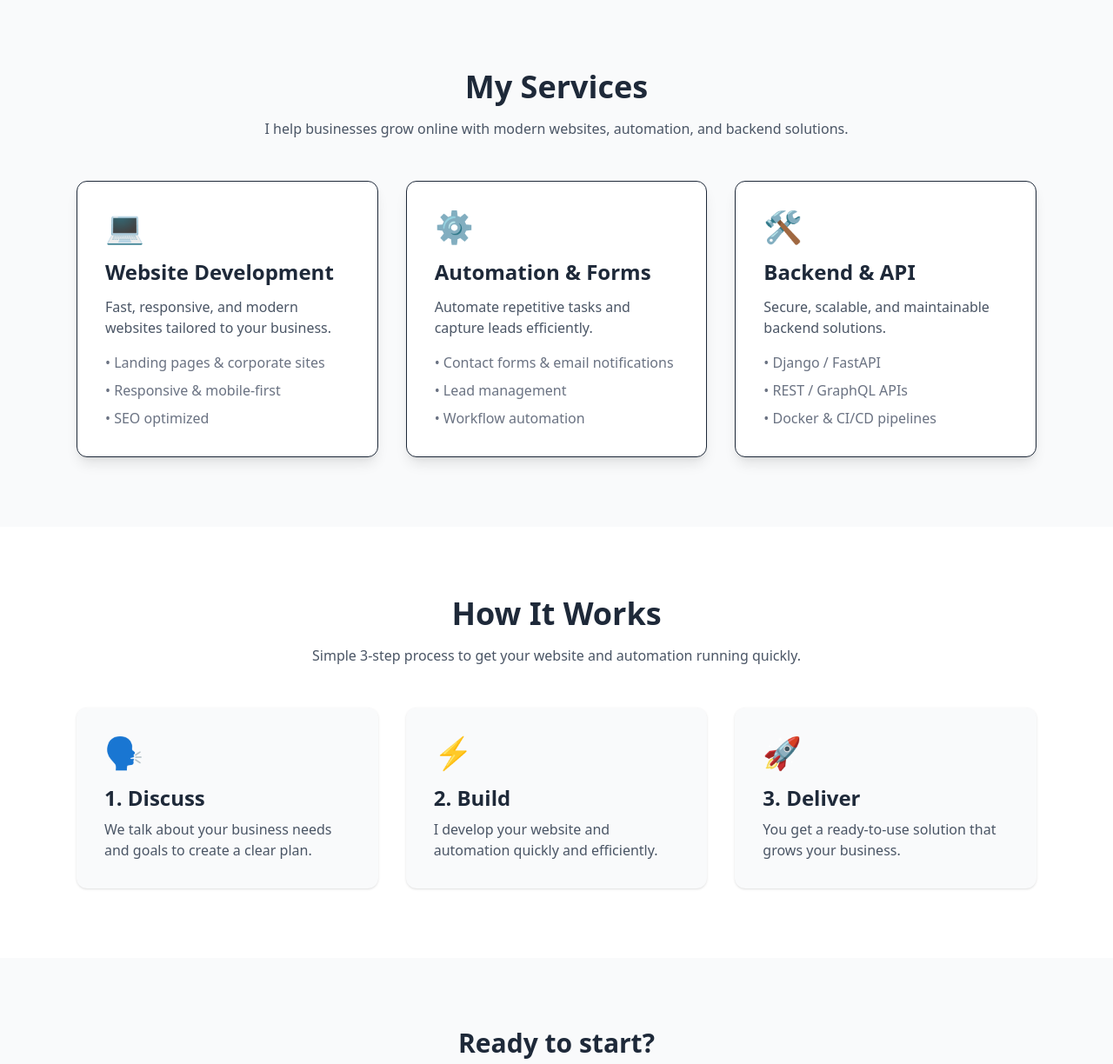
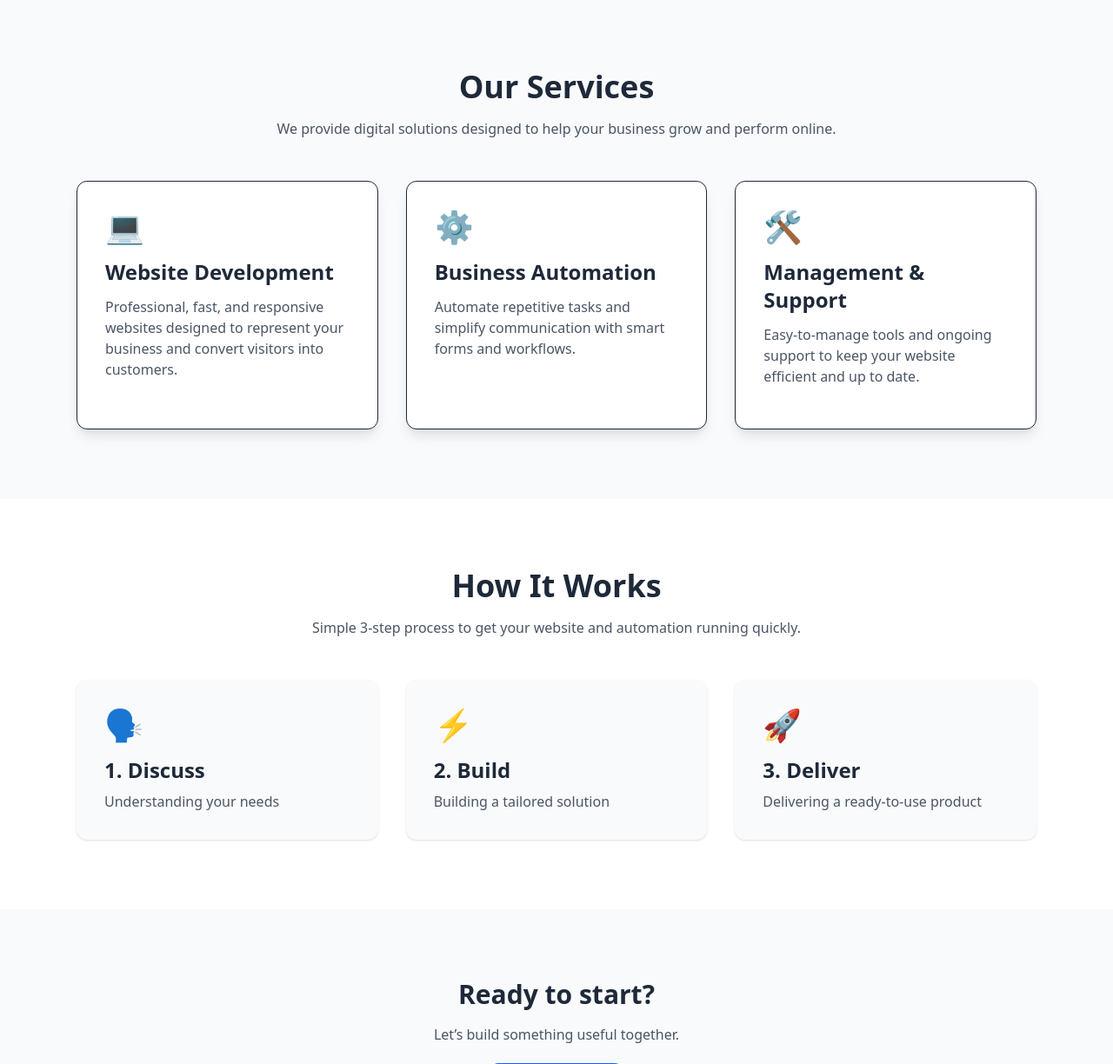
Before and after one commit to noxbike/smart-business-site, a Django app: page /services/ in a window 1280 px wide. Shown: the part 60-1284 px from the top of the page at 87% size. Run offline with Django 5.2, Linux system fonts and the light colour scheme.

Commit message:
add a context file where i can quickly modify text or color without breaking the code

```diff
--- a/app/contacts/templates/contacts/contact.html
+++ b/app/contacts/templates/contacts/contact.html
@@ -34,7 +34,7 @@ Contact Us - {{ SITE_NAME }}
         {{ form.message }}
       </div>
 
-      <button type="submit" class="bg-blue-600 text-white px-6 py-3 rounded-lg hover:bg-blue-700 transition">
+      <button type="submit" class="bg-{{ SITE_COLOR1 }}-600 text-white px-6 py-3 rounded-lg hover:bg-{{ SITE_COLOR1 }}-700 transition">
         Send Message
       </button>
 
--- a/app/contacts/templates/contacts/contact_success.html
+++ b/app/contacts/templates/contacts/contact_success.html
@@ -6,7 +6,7 @@
   <div class="max-w-3xl mx-auto px-6">
     <h1 class="text-4xl font-bold mb-4">Thank you!</h1>
     <p class="text-gray-600 mb-8">Your message has been received. I will get back to you shortly.</p>
-    <a href="{% url 'home' %}" class="bg-blue-600 text-white px-6 py-3 rounded-lg hover:bg-blue-700 transition">
+    <a href="{% url 'home' %}" class="bg-{{ SITE_COLOR1 }}-600 text-white px-6 py-3 rounded-lg hover:bg-{{ SITE_COLOR1 }}-700 transition">
       Back to Home
     </a>
   </div>
--- a/app/core/context.py
+++ b/app/core/context.py
@@ -1,9 +1,36 @@
 def site_info(request):
     return {
+        "SITE_NAV_COLOR": "gray",
+        "SITE_COLOR1": "blue",
+        "SITE_COLOR2": "red",
         'SITE_NAME': 'Your Business',
         "SITE_TAGLINE": "We help your business grow",
         "SITE_DESCRIPTION": "Professional services to elevate your business presence online.",
         "SITE_CONTACT": "Get in touch with us",
+        "SITE_ABOUT": "We help businesses build a strong and reliable online presence.",
+        "SITE_MISSION": "Our mission is to help businesses grow online by providing clear, modern, and effective digital solutions. We focus on simplicity, performance, and long-term reliability.",
+        "SITE_HOW_WE_WORK": "We work closely with our clients to understand their unique needs and deliver tailored solutions that drive results.",
+        "SITE_OUR_SERVICES": "We provide digital solutions designed to help your business grow and perform online.",
+        "SITE_SERVICES_TITLES": [
+            "Website Development",
+            "Business Automation",
+            "Management & Support",
+            ],
+        "SITE_SERVICES_DETAILS": [
+            "Professional, fast, and responsive websites designed to represent your business and convert visitors into customers.",
+            "Automate repetitive tasks and simplify communication with smart forms and workflows.",
+            "Easy-to-manage tools and ongoing support to keep your website efficient and up to date.",
+        ],
+        "SITE_HOW_IT_WORKS_TITLES": [
+            "1. Discuss",
+            "2. Build",
+            "3. Deliver",
+        ],
+        "SITE_HOW_IT_WORKS": [
+            "Understanding your needs",
+            "Building a tailored solution",
+            "Delivering a ready-to-use product",
+        ],
         "CONTACT_EMAIL": "contact@yourbusiness.com",
         "CONTACT_PHONE": "+1-800-123-4567",
         "ADDRESS_LINE1": "123 Business St.",
--- a/app/core/templates/core/home.html
+++ b/app/core/templates/core/home.html
@@ -13,7 +13,7 @@
       {{ SITE_DESCRIPTION }}
     </p>
     <a href="{% url 'contact' %}"
-       class="bg-blue-600 text-white px-6 py-3 rounded-lg">
+       class="bg-{{ SITE_COLOR1 }}-600 text-white px-6 py-3 rounded-lg">
       Contact Us
     </a>
   </div>
--- a/app/core/templates/core/services.html
+++ b/app/core/templates/core/services.html
@@ -8,9 +8,9 @@ Our Services - My Smart Business Site
 <!-- SERVICES Améliorés -->
 <section class="py-20 bg-gray-50">
   <div class="max-w-6xl mx-auto px-6 text-center mb-12">
-    <h2 class="text-4xl font-bold mb-4">My Services</h2>
+    <h2 class="text-4xl font-bold mb-4">Our Services</h2>
     <p class="text-gray-600 max-w-2xl mx-auto">
-      I help businesses grow online with modern websites, automation, and backend solutions.
+      {{ SITE_OUR_SERVICES }}
     </p>
   </div>
 
@@ -19,37 +19,22 @@ Our Services - My Smart Business Site
     <!-- Service 1 -->
     <div class="bg-white border rounded-xl p-8 shadow-lg hover:shadow-2xl transition duration-300">
       <div class="text-blue-600 text-4xl mb-4">💻</div>
-      <h3 class="text-2xl font-semibold mb-3">Website Development</h3>
-      <p class="text-gray-600 mb-4">Fast, responsive, and modern websites tailored to your business.</p>
-      <ul class="text-gray-500 space-y-2">
-        <li>• Landing pages & corporate sites</li>
-        <li>• Responsive & mobile-first</li>
-        <li>• SEO optimized</li>
-      </ul>
+      <h3 class="text-2xl font-semibold mb-3">{{ SITE_SERVICES_TITLES.0 }}</h3>
+      <p class="text-gray-600 mb-4">{{ SITE_SERVICES_DETAILS.0 }}</p>
     </div>
 
     <!-- Service 2 -->
     <div class="bg-white border rounded-xl p-8 shadow-lg hover:shadow-2xl transition duration-300">
       <div class="text-green-500 text-4xl mb-4">⚙️</div>
-      <h3 class="text-2xl font-semibold mb-3">Automation & Forms</h3>
-      <p class="text-gray-600 mb-4">Automate repetitive tasks and capture leads efficiently.</p>
-      <ul class="text-gray-500 space-y-2">
-        <li>• Contact forms & email notifications</li>
-        <li>• Lead management</li>
-        <li>• Workflow automation</li>
-      </ul>
+      <h3 class="text-2xl font-semibold mb-3">{{ SITE_SERVICES_TITLES.1 }}</h3>
+      <p class="text-gray-600 mb-4">{{ SITE_SERVICES_DETAILS.1 }}</p>
     </div>
 
     <!-- Service 3 -->
     <div class="bg-white border rounded-xl p-8 shadow-lg hover:shadow-2xl transition duration-300">
       <div class="text-purple-600 text-4xl mb-4">🛠️</div>
-      <h3 class="text-2xl font-semibold mb-3">Backend & API</h3>
-      <p class="text-gray-600 mb-4">Secure, scalable, and maintainable backend solutions.</p>
-      <ul class="text-gray-500 space-y-2">
-        <li>• Django / FastAPI</li>
-        <li>• REST / GraphQL APIs</li>
-        <li>• Docker & CI/CD pipelines</li>
-      </ul>
+      <h3 class="text-2xl font-semibold mb-3">{{ SITE_SERVICES_TITLES.2 }}</h3>
+      <p class="text-gray-600 mb-4">{{ SITE_SERVICES_DETAILS.2 }}</p>
     </div>
 
   </div>
@@ -68,22 +53,22 @@ Our Services - My Smart Business Site
     <!-- Step 1 -->
     <div class="bg-gray-50 p-8 rounded-xl shadow hover:shadow-lg transition duration-300">
       <div class="text-blue-600 text-4xl mb-4">🗣️</div>
-      <h3 class="text-2xl font-semibold mb-2">1. Discuss</h3>
-      <p class="text-gray-600">We talk about your business needs and goals to create a clear plan.</p>
+      <h3 class="text-2xl font-semibold mb-2">{{ SITE_HOW_IT_WORKS_TITLES.0 }}</h3>
+      <p class="text-gray-600">{{ SITE_HOW_IT_WORKS.0 }}</p>
     </div>
 
     <!-- Step 2 -->
     <div class="bg-gray-50 p-8 rounded-xl shadow hover:shadow-lg transition duration-300">
       <div class="text-green-500 text-4xl mb-4">⚡</div>
-      <h3 class="text-2xl font-semibold mb-2">2. Build</h3>
-      <p class="text-gray-600">I develop your website and automation quickly and efficiently.</p>
+      <h3 class="text-2xl font-semibold mb-2">{{ SITE_HOW_IT_WORKS_TITLES.1 }}</h3>
+      <p class="text-gray-600">{{ SITE_HOW_IT_WORKS.1 }}</p>
     </div>
 
     <!-- Step 3 -->
     <div class="bg-gray-50 p-8 rounded-xl shadow hover:shadow-lg transition duration-300">
       <div class="text-purple-600 text-4xl mb-4">🚀</div>
-      <h3 class="text-2xl font-semibold mb-2">3. Deliver</h3>
-      <p class="text-gray-600">You get a ready-to-use solution that grows your business.</p>
+      <h3 class="text-2xl font-semibold mb-2">{{ SITE_HOW_IT_WORKS_TITLES.2 }}</h3>
+      <p class="text-gray-600">{{ SITE_HOW_IT_WORKS.2 }}</p>
     </div>
 
   </div>
@@ -99,7 +84,7 @@ Our Services - My Smart Business Site
       Let’s build something useful together.
     </p>
     <a href="{% url 'contact' %}"
-       class="bg-blue-600 text-white px-8 py-3 rounded-lg hover:bg-blue-700 transition">
+       class="bg-{{ SITE_COLOR1 }}-600 text-white px-8 py-3 rounded-lg hover:bg-{{ SITE_COLOR1 }}-700 transition">
       Contact me
     </a>
   </div>
--- a/app/templates/base.html
+++ b/app/templates/base.html
@@ -10,7 +10,7 @@
     </head>
     <body class="bg-gray-50 text-gray-800 font-sans flex flex-col min-h-screen">
         <header>
-            <nav class="bg-gray-800 p-4">
+            <nav class="bg-{{ SITE_NAV_COLOR }}-800 p-4">
                 <div class="max-w-7xl mx-auto flex justify-between items-center">
                     <a href="{% url 'home' %}" class="text-white text-lg font-semibold">{{ SITE_NAME }}</a>
                     <div class="space-x-4">
@@ -26,7 +26,7 @@
             {% block content %}
             {% endblock %}
         </div>
-        <footer class="bg-gray-900 text-gray-300 py-6 mt-auto">
+        <footer class="bg-{{ SITE_NAV_COLOR }}-900 text-gray-300 py-6 mt-auto">
             <div class="max-w-7xl mx-auto px-4 sm:px-6 lg:px-8 text-center">
                 &copy; 2026 {{ SITE_NAME }}. All rights reserved.
             </div>
```
Also changed, not shown: app/core/templates/core/about.html (+6 -6 lines).
